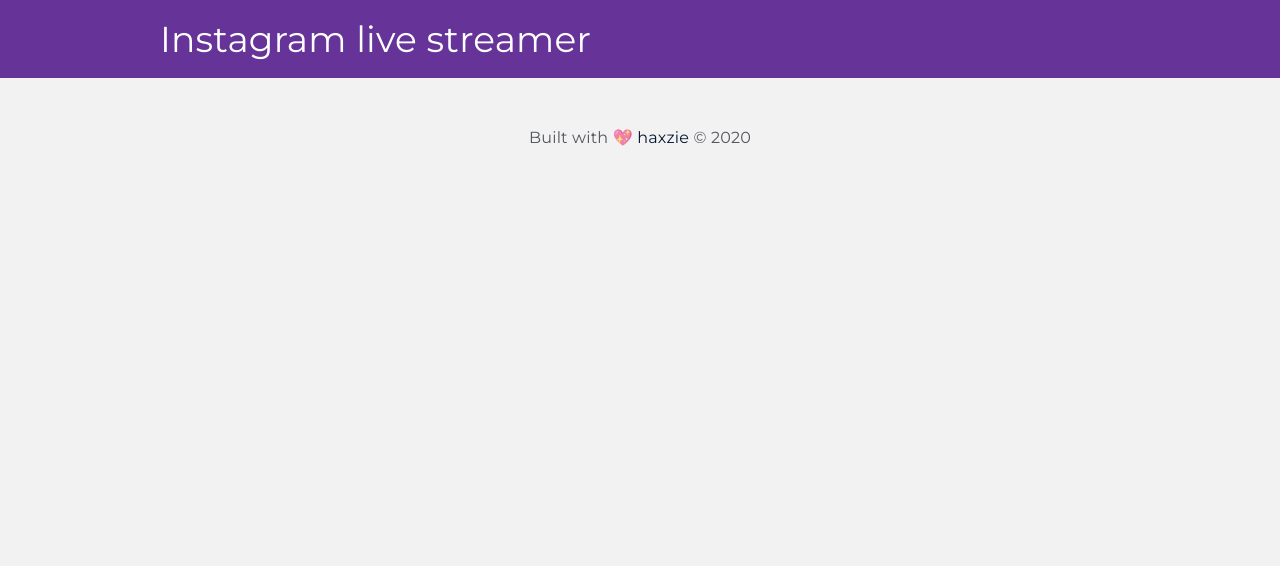
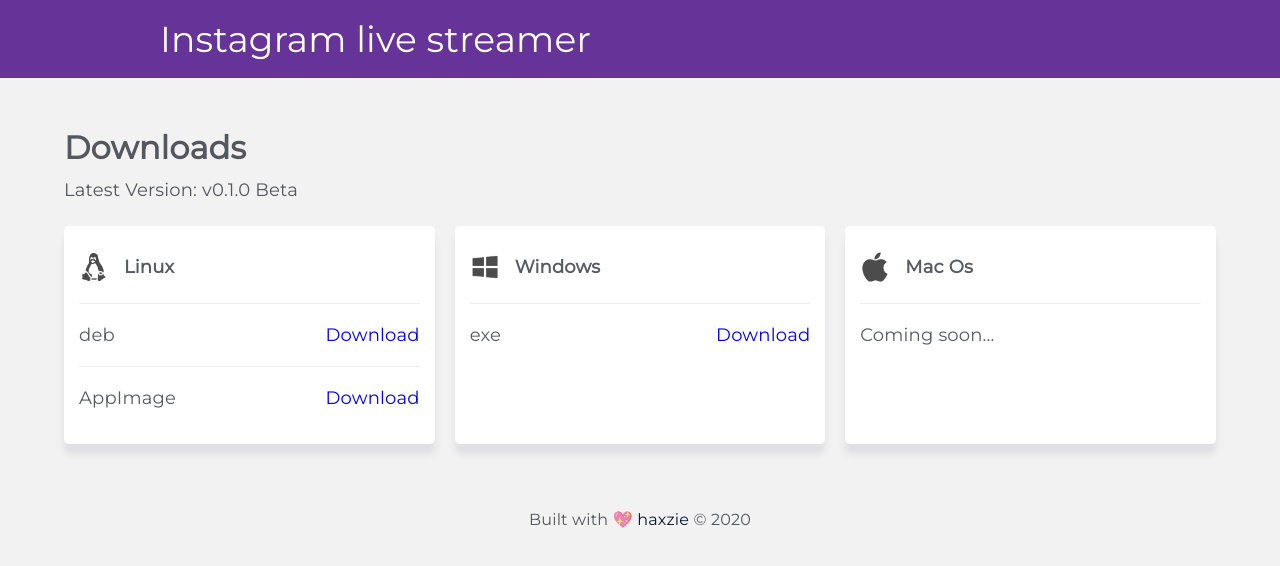
Before and after one commit to haxzie/streamon-website, a Gatsby site: page /downloads in a window 1280 px wide. Built offline with nearby package versions, Linux system fonts and the light colour scheme; Gatsby itself is replaced by a stand-in of ours.

Commit message:
Add downloads page

```diff
--- a/gatsby-config.js
+++ b/gatsby-config.js
@@ -34,13 +34,13 @@
     {
       resolve: `gatsby-plugin-manifest`,
       options: {
-        name: `gatsby-starter-default`,
-        short_name: `starter`,
+        name: `Instagram Live Streamer`,
+        short_name: `Streamon`,
         start_url: `/`,
-        background_color: `#151a24`,
-        theme_color: `#151a24`,
+        background_color: `#041732`,
+        theme_color: `#041732`,
         display: `minimal-ui`,
-        // icon: `src/images/haxzie.png`, // This path is relative to the root of the site.
+        icon: `src/images/favicon.png`, // This path is relative to the root of the site.
       },
     },
     {
--- a/package.json
+++ b/package.json
@@ -23,7 +23,8 @@
     "prop-types": "^15.7.2",
     "react": "^16.13.1",
     "react-dom": "^16.13.1",
-    "react-helmet": "^6.0.0"
+    "react-helmet": "^6.0.0",
+    "react-youtube": "^7.11.2"
   },
   "devDependencies": {
     "prettier": "2.0.5"
--- /dev/null
+++ b/src/components/DownloadSection/index.jsx
@@ -0,0 +1,48 @@
+import React from "react"
+import styles from "./styles.module.scss"
+import Container from "../Container"
+import LinuxLogo from "../../images/linux-logo.png"
+import WindowsLogo from "../../images/windows-logo.png"
+import AppleLogo from "../../images/apple-logo.png"
+
+export default function DownloadSection() {
+  return (
+    <section className={styles.downloadSection}>
+      <Container>
+        <h1 className={styles.pageTitle}>Downloads</h1>
+        <p className={styles.pageDescription}>Latest Version: v0.1.0 Beta</p>
+
+        <div className={styles.platformGrid}>
+          <div className={styles.platformCard}>
+            <header>
+              <img className={styles.platformIcon} src={LinuxLogo} alt="" />
+              <h4 className={styles.title}>Linux</h4>
+            </header>
+            <ul className={styles.downloadsList}>
+                <li><h4>deb</h4><a target="_blank" rel="noopener" href="https://drive.google.com/open?id=105q00pu3wTR0leWrXoZWsMakvYQ3nc9h">Download</a></li>
+                <li><h4>AppImage</h4><a target="_blank" rel="noopener" href="https://drive.google.com/open?id=1ErG0NlKlBliQHm7RvnZRYNmw-XV1iMdT">Download</a></li>
+            </ul>
+          </div>
+          <div className={styles.platformCard}>
+            <header>
+              <img className={styles.platformIcon} src={WindowsLogo} alt="" />
+              <h4 className={styles.title}>Windows</h4>
+            </header>
+            <ul className={styles.downloadsList}>
+                <li><h4>exe</h4><a target="_blank" rel="noopener" href="https://drive.google.com/open?id=1NX9F8Jhn-jsNcV8UI628DLBhxoplQNDj">Download</a></li>
+            </ul>
+          </div>
+          <div className={styles.platformCard}>
+            <header>
+              <img className={styles.platformIcon} src={AppleLogo} alt="" />
+              <h4 className={styles.title}>Mac Os</h4>
+            </header>
+            <ul className={styles.downloadsList}>
+                <li><h4>Coming soon...</h4></li>
+            </ul>
+          </div>
+        </div>
+      </Container>
+    </section>
+  )
+}
--- /dev/null
+++ b/src/components/DownloadSection/styles.module.scss
@@ -0,0 +1,78 @@
+@import "../../styles/setup/mixins";
+
+.downloadSection {
+  display: flex;
+  flex-direction: column;
+  padding: 20px 0;
+
+  .pageTitle {
+    font-size: 2rem;
+    font-weight: bold;
+    padding: 10px 0;
+  }
+
+  .platformGrid {
+    display: grid;
+    grid-template-columns: repeat(3, 1fr);
+    margin: 20px 0;
+    column-gap: 20px;
+    row-gap: 20px;
+
+    @include respond-below(md) {
+      grid-template-columns: repeat(2, 1fr);
+    }
+
+    @include respond-below(sm) {
+      grid-template-columns: repeat(1, 1fr);
+    }
+
+    .platformCard {
+      display: flex;
+      flex-direction: column;
+      background-color: white;
+      border-radius: 5px;
+      box-shadow: 0 10px 7px #090c3f15;
+      padding: 15px;
+
+      header {
+          display: flex;
+          flex-direction: row;
+          align-items: center;
+          padding: 10px 0 20px 0;
+          border-bottom: 1px solid #eee;
+
+          .platformIcon {
+              width: 30px;
+              height: auto;
+              opacity: 0.7;
+          }
+
+          .title {
+              margin-left: 15px;
+              font-weight: bold;
+          }
+      }
+    }
+
+    .downloadsList {
+        display: flex;
+        flex-direction: column;
+        list-style-type: none;
+        margin: 0;
+        padding: 0;
+
+        li {
+            display: flex;
+            flex-direction: row;
+            align-items: center;
+            justify-content: space-between;
+            padding: 15px 0;
+            border-bottom: 1px solid #eee;
+
+            &:last-child {
+                border: none;
+            }
+        }
+    }
+  }
+}
--- a/src/components/Header/index.jsx
+++ b/src/components/Header/index.jsx
@@ -36,7 +36,7 @@
               </a>
             </li>
             <li>
-              <a href="#">Donate</a>
+              <a target="_blank" rel="noopener" href="https://www.buymeacoffee.com/haxzie">Buy me a coffee</a>
             </li>
           </ul>
         </div>
--- /dev/null
+++ b/src/components/VideoSection/styles.module.scss
@@ -0,0 +1,49 @@
+@import "../../styles/setup/mixins";
+
+.videoSection {
+  height: auto;
+  position: relative;
+
+  .backgroundRibbon {
+    height: 150px;
+    width: 100%;
+    background-color: var(--color-primary);
+    display: flex;
+    z-index: 1;
+    position: absolute;
+  }
+
+  .contents {
+    display: flex;
+    align-items: center;
+    justify-content: center;
+    z-index: 2;
+
+    .videoCard {
+      display: flex;
+      width: 800px;
+      height: 500px;
+      border-radius: 10px;
+      background-color: white;
+      box-shadow: 0 30px 30px #010c2e27;
+      position: relative;
+
+      @include respond-below(sm) {
+          height: 300px;
+      }
+
+
+      div:first-child {
+          width: 100%;
+          padding: 10px;
+          border-radius: 10px;
+          overflow: hidden;
+      }
+
+      .videoPlayer {
+        border-radius: 10px;
+        background-color: var(--color-primary);
+      }
+    }
+  }
+}
--- a/src/pages/downloads.js
+++ b/src/pages/downloads.js
@@ -1,11 +1,12 @@
 import React from "react"
 import Layout from "../components/Layout"
 import SEO from "../components/seo"
+import DownloadsSection from "../components/DownloadSection"
 
 const IndexPage = () => (
   <Layout>
     <SEO title="Downloads" />
-
+    <DownloadsSection/>
   </Layout>
 )
 
--- a/src/pages/index.js
+++ b/src/pages/index.js
@@ -2,12 +2,14 @@
 import Layout from "../components/Layout"
 import SEO from "../components/seo"
 import Hero from "../components/Hero"
+import VideoSection from "../components/VideoSection"
 
 const IndexPage = () => (
   <Layout>
     <SEO title="Home" />
     <Hero title="Stream to Instagram live from your PC"
     description="Create one click streaming links to use in OBS studio or any broadcasting/streaming software"/>
+    <VideoSection/>
   </Layout>
 )
 
```
Also changed, not shown: src/components/VideoSection/index.jsx (added, +31 -0 lines), src/images/apple-logo.png (added), src/images/favicon.png (added), src/images/linux-logo.png (added), src/images/windows-logo.png (added), 1 other file.
